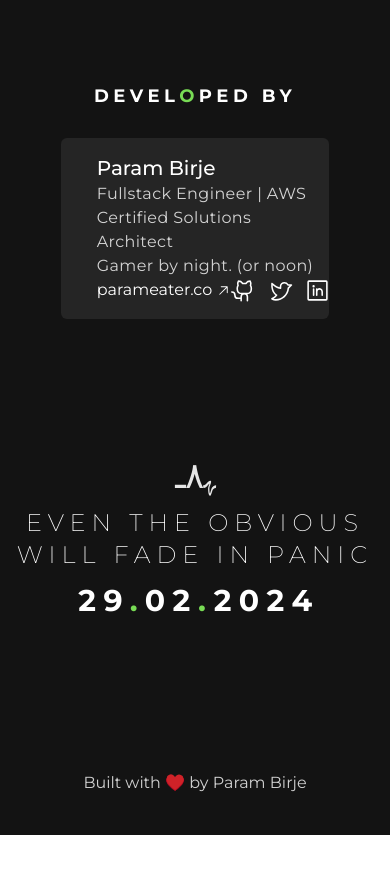
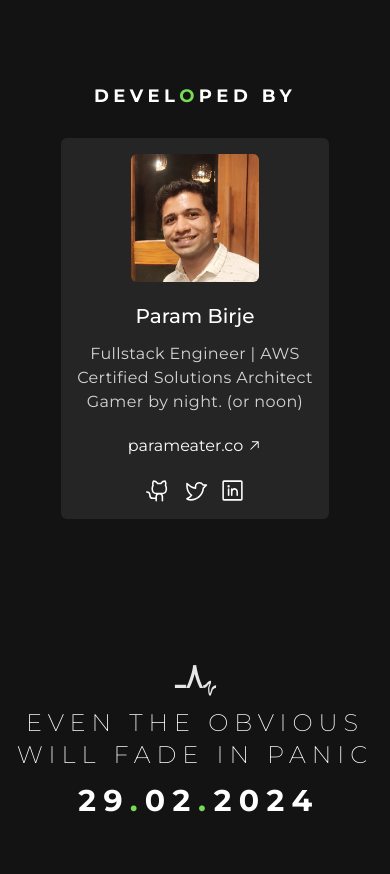
Before and after one commit to ParamBirje/parable-rhythm-site, a React (Vite) app: page / in a window 390 px wide. Shown: the part 1660-2534 px from the top of the page. Before the commit the page ends 2495 px from the top, so only its background shows below. Built offline with nearby package versions, Linux system fonts and the light colour scheme.

Commit message:
Made the Developed By section mobile-friendly

```diff
--- a/src/App.tsx
+++ b/src/App.tsx
@@ -76,11 +76,13 @@ function App() {
           <h3 className="font-bold tracking-[0.25em] uppercase text-lg text-center">
             Devel<span className="text-secondary">o</span>ped By
           </h3>
-          <div className="w-3/4 mx-auto rounded-md bg-primary-light p-4 flex gap-5">
-            <div className="bg-[url('./assets/cropped_profile_pic.jpg')] bg-cover h-[8em] w-[8em] rounded-md" />
 
-            <div className="flex flex-col justify-between">
-              <div className="tracking-wide">
+          {/* Profile Card */}
+          <div className="w-3/4 mx-auto rounded-md bg-primary-light p-4 flex flex-col md:flex-row gap-5">
+            <div className="bg-[url('./assets/cropped_profile_pic.jpg')] bg-cover h-[8em] w-[8em] rounded-md mx-auto md:mx-0" />
+
+            <div className="flex flex-col justify-between gap-5 md:gap-0">
+              <div className="tracking-wide text-center md:text-left flex flex-col gap-3 md:gap-0">
                 <h4 className="text-xl font-medium tracking-normal">
                   Param Birje
                 </h4>
@@ -91,7 +93,7 @@ function App() {
               </div>
 
               {/* Socials */}
-              <div className="flex items-center justify-between">
+              <div className="flex flex-col md:flex-row items-center justify-between gap-5 md:gap-0">
                 <a
                   href="https://parameater.co"
                   target="_blank"
```
